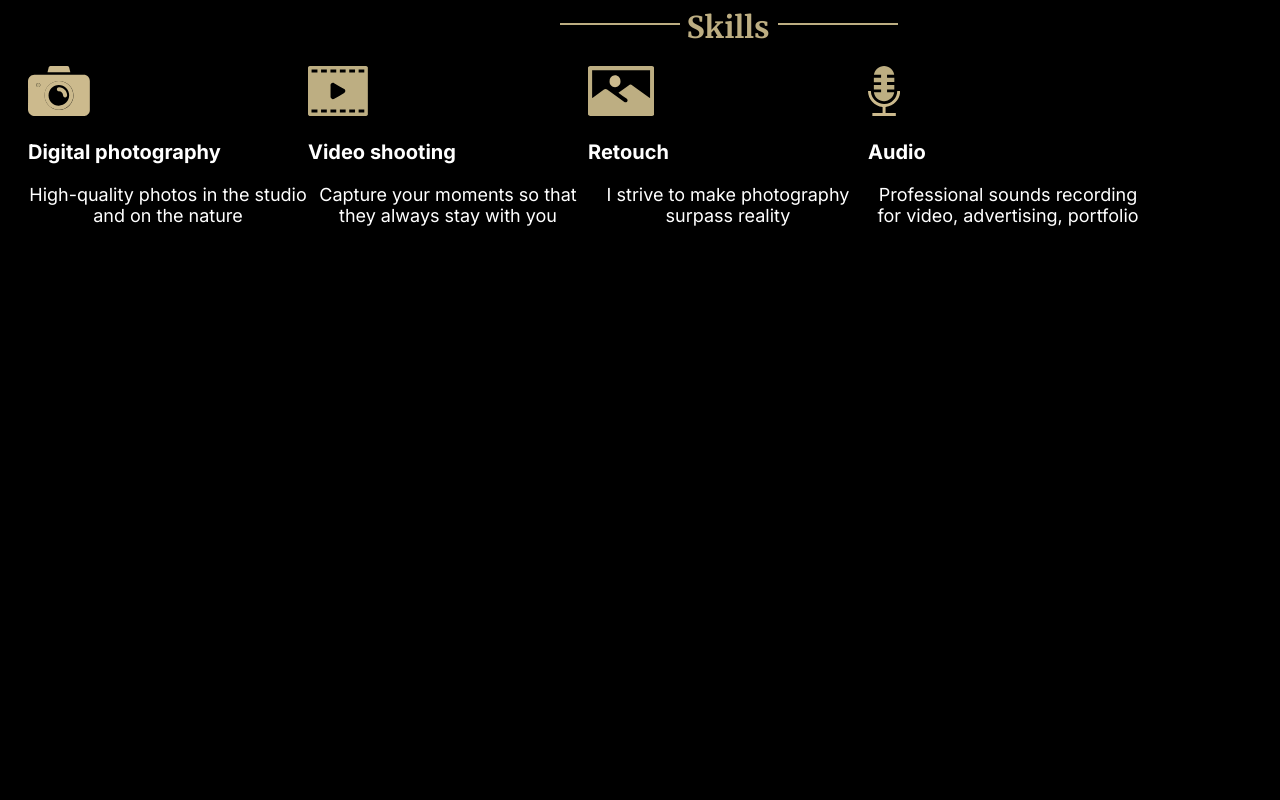
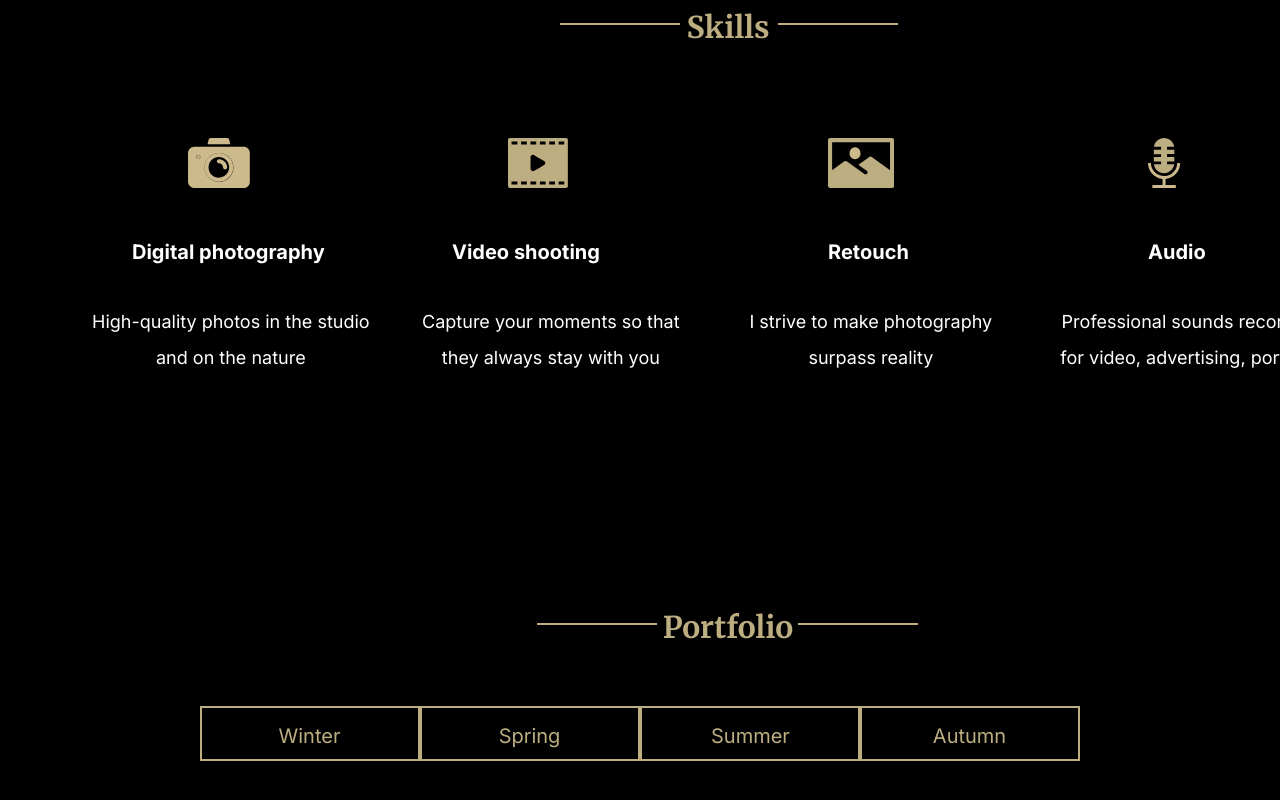
Before and after one commit to Nihaochingiz/photographer-portfolio, a plain HTML site: page index.html in a window 1280 px wide. Shown: the part 1020-1820 px from the top of the page. Before the commit the page ends 1336 px from the top, so only its background shows below. Drawn offline with Linux system fonts and the light colour scheme; a script that the page names is missing.

Commit message:
init new file

```diff
--- a/index.html
+++ b/index.html
@@ -57,8 +57,8 @@
             </div>
             <div class="skills-container">
                 <div class="skills-item">
-                    <img src="assets/icons/camera 1.svg" alt=""  class = "skills-image">
-                    <h3 class="skills-heading">
+                    <img src="assets/icons/camera 1.svg" alt="skills-image"  class = "skills-image">
+                    <h3 class="skills-heading camera-heading">
                         Digital photography
                     </h3>
                     <p class="skills-text">
@@ -67,8 +67,8 @@
                 </div>
 
                 <div class="skills-item">
-                    <img src="assets/icons/video 1.svg" alt=""  class = "skills-image">
-                    <h3 class="skills-heading">
+                    <img src="assets/icons/video 1.svg" alt="skills-image"  class = "skills-image">
+                    <h3 class="skills-heading  video-heading ">
                         Video shooting
                     </h3>
                     <p class="skills-text">
@@ -77,8 +77,8 @@
                 </div>
 
                 <div class="skills-item">
-                    <img src="assets/icons/image 1.svg" alt=""  class = "skills-image">
-                    <h3 class="skills-heading">
+                    <img src="assets/icons/image 1.svg" alt="skills-image"  class = "skills-image">
+                    <h3 class="skills-heading  retouch-heading" >
                         Retouch
                     </h3>
                     <p class="skills-text">
@@ -86,9 +86,9 @@
                     </p>
                 </div>
 
-                <div class="skills-item">
-                    <img src="assets/icons/mic 1.svg" alt=""  class = "skills-image">
-                    <h3 class="skills-heading">
+                <div class="skills-item audio">
+                    <img src="assets/icons/mic 1.svg" alt="skills-image"  class = "skills-image">
+                    <h3 class="skills-heading audio-heading">
                         Audio
                     </h3>
                     <p class="skills-text">
@@ -101,7 +101,25 @@
         </div>
         </div>
             <div class="section-portfolio">
-
+                <div class="container">
+                <div class="heading-container">
+                <h1 class=" title-section-portfolio">Portfolio</h1>
+            </div>
+        </div>
+                <div class="btn-container">
+                    <button class="portfolio-btn">Winter</button>
+                    <button class="portfolio-btn">Spring</button>
+                    <button class="portfolio-btn">Summer</button>
+                    <button class="portfolio-btn">Autumn</button>
+                </div>
+                <div class="portfolio-container">
+                  <img src="assets/img/portfolio-img.png" alt="portfolio-photo" class="item-portfolio-container">
+                  <img src="assets/img/portfolio-img-1.png" alt="portfolio-photo" class="item-portfolio-container">
+                  <img src="assets/img/portfolio-img-2.png" alt="portfolio-photo" class="item-portfolio-container">
+                  <img src="assets/img/portfolio-img-3.png" alt="portfolio-photo" class="item-portfolio-container">
+                  <img src="assets/img/portfolio-img-4.png" alt="portfolio-photo" class="item-portfolio-container">
+                  <img src="assets/img/portfolio-img-5.png" alt="portfolio-photo" class="item-portfolio-container">
+                </div>
             </div>
             <div class="section-video">
 
--- /dev/null
+++ b/script.js
@@ -0,0 +1,3 @@
+
+
+/*beginning*/
--- a/style.css
+++ b/style.css
@@ -45,8 +45,9 @@ margin-top: -50px;
 margin-right: 20px;
 padding-right: 10px;
 
+}
 
-}
+
 
 .header-switch-buttons {
     background-color: transparent;
@@ -81,6 +82,15 @@ padding-right: 10px;
     text-decoration: none;
     background-color: transparent;
     margin-top: -40px;
+}
+
+
+.nav-link:hover {
+
+        filter: invert(26%) sepia(15%) saturate(638%) hue-rotate(7deg) brightness(92%)
+        contrast(87%);
+
+
 }
 
 
@@ -145,7 +155,7 @@ margin-top: 5px;
 .heading-container {
     position: relative;
    width: 1400px;
- overflow-x: hidden;
+
     }
 
     .title-section-skills {
@@ -184,6 +194,11 @@ margin-top: 5px;
 }
 
 
+.skills-item {
+    padding-top: 5%;
+    padding-right: 40px;
+}
+
 
 .skills-heading {
     font-family: Inter;
@@ -191,6 +206,18 @@ font-style: normal;
 font-weight: bold;
 font-size: 20px;
 color: #FFFFFF;
+white-space: nowrap;
+width: 6em;
+padding-top: 10%;
+
+}
+
+.camera-heading {
+    margin-left: -20%;
+}
+
+.video-heading {
+    margin-left: -20%;
 }
 
 
@@ -202,7 +229,13 @@ font-size: 18px;
 color: #FFFFFF;
 width: 280px;
 height: 72px;
+padding-top: 20px;
+margin-left: -34.7%;
+line-height: 36px;
 text-align: center;
+
+
+
 }
 
 
@@ -211,9 +244,93 @@ text-align: center;
     width: 1440px;
     height: 242px;
     justify-content: flex-end;
+    flex-wrap: wrap;
+
+
 }
 
 
-.skills-container {
-    justify-content: flex-start;
+
+
+
+.title-section-portfolio {
+    font-family: Merriweather;
+    font-style: normal;
+    font-weight: bold;
+    font-size: 40px;
+      color: #BDAE82;
+      text-align: center;
+      font-size: 30px;
+      position: relative;
+    background-color: black;
+    margin-top: 300px;
+
 }
+
+
+
+
+.title-section-portfolio::before {
+    content: "";
+    width: 120px;
+    height: 2px;
+    background-color: #BDAE82;
+    position: absolute;
+    top: 15px;
+    left: 508.8px;
+
+}
+
+.title-section-portfolio::after {
+    content: "";
+    width: 120px;
+    height: 2px;
+    background-color: #BDAE82;
+    position: absolute;
+    top: 15px;
+    left: 770px;
+}
+
+
+.btn-container {
+    display: flex;
+    justify-content: center;
+    margin-top: 60px;
+    margin-bottom: 60px;
+    flex-wrap: wrap;
+
+}
+
+
+.portfolio-btn{
+    width: 220px;
+height: 55px;
+font-family: Inter;
+font-style: normal;
+font-weight: normal;
+font-size: 20px;
+line-height: 40px;
+text-align: center;
+color: #BDAE82;
+border: 2px  solid#BDAE82;
+padding: 8px 70px 7px 69px;
+
+
+}
+
+.portfolio-btn:hover {
+    background-color: #BDAE82;
+    color: #000000;
+}
+
+.portfolio-container {
+    display: flex;
+    justify-content: space-between;
+    flex-wrap: wrap;
+    max-width: 1400px;
+    height: 1145px;
+    margin-left: 20px;
+    gap: 25px;
+    margin: 0 auto;
+
+}
```
